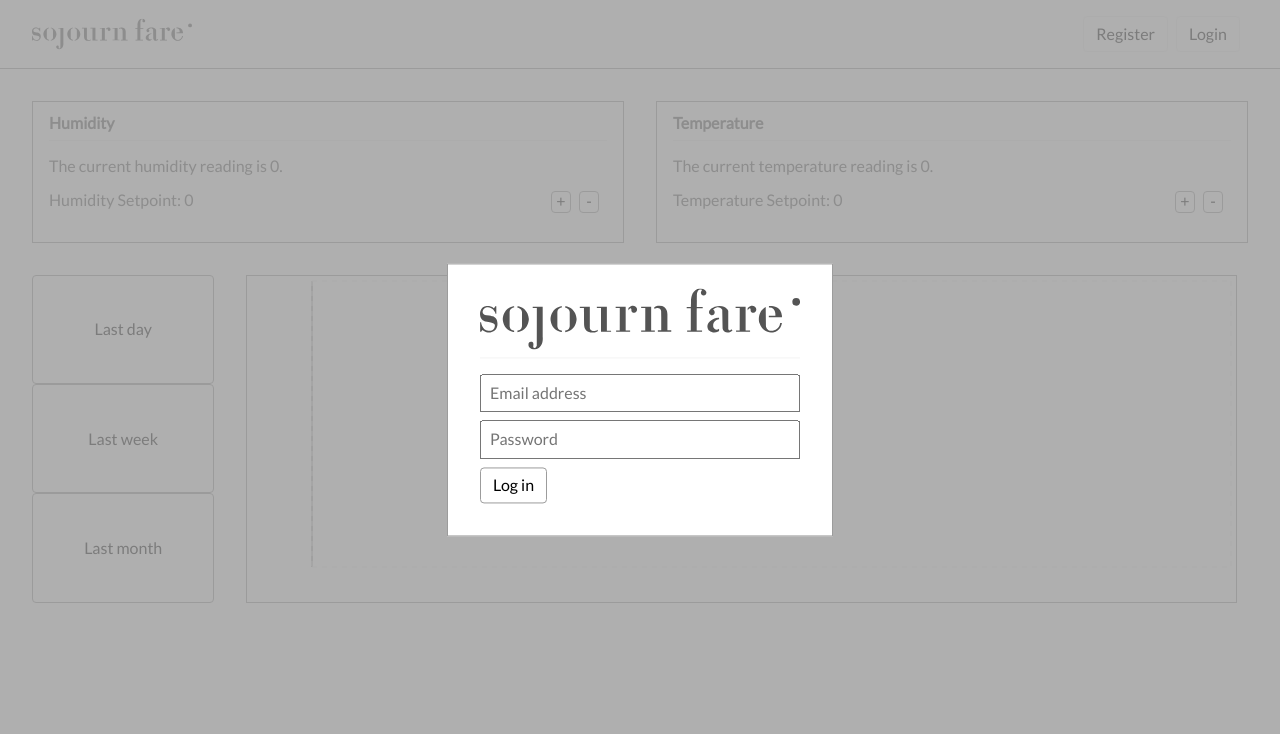
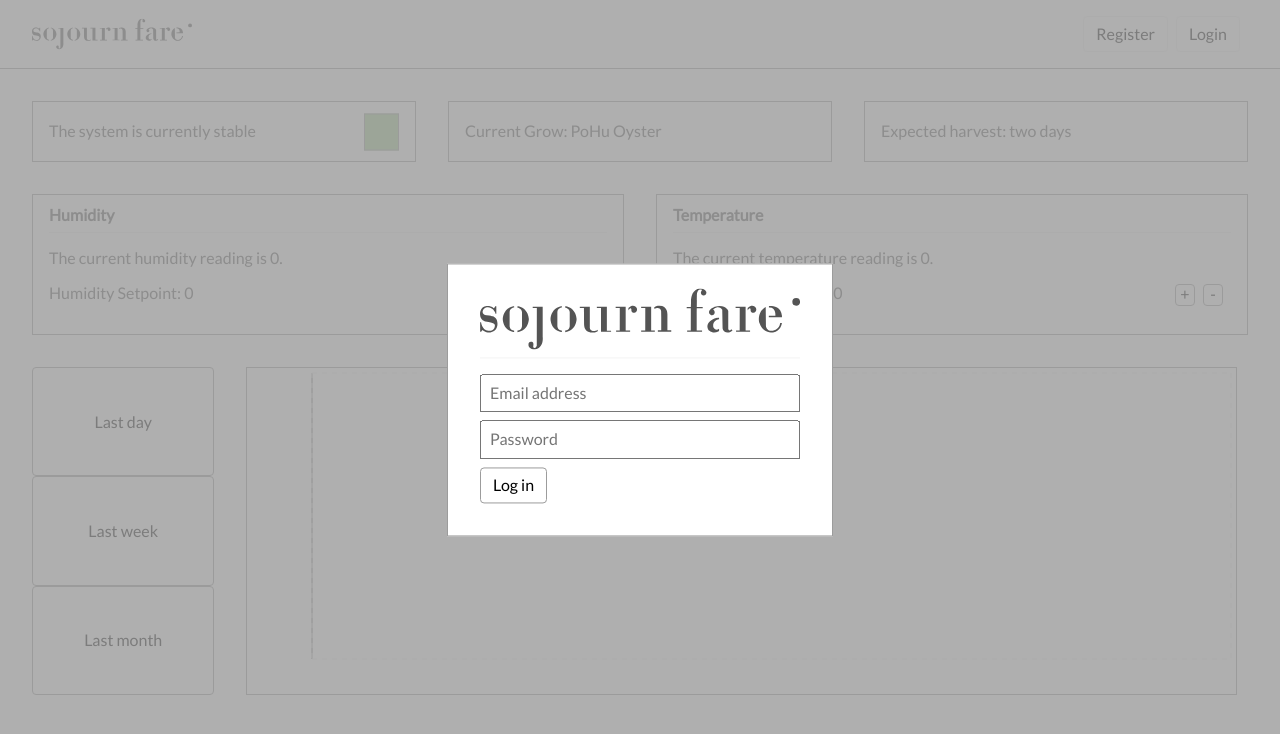
Before and after one commit to justinisamaker/spore, a React app in the folder client/: page /login in a window 1280 px wide. Shown: the top 734 px of the page. Built offline with nearby package versions, Linux system fonts and the light colour scheme; no server answers.

Commit message:
Add system overview section mockup

```diff
--- a/client/src/App.js
+++ b/client/src/App.js
@@ -8,6 +8,7 @@ import { Provider } from 'react-redux';
 import store from './store';
 
 import Header from './components/header/Header';
+import SystemOverview from './components/systemoverview/SystemOverview';
 import Login from './components/auth/Login';
 import CurrentReadingsContainer from './components/currentreadings/CurrentReadingsContainer';
 import LineChart from './components/linechart/LineChart';
@@ -41,6 +42,7 @@ class App extends Component {
         <BrowserRouter>
           <div className="App">
             <Header />
+            <SystemOverview />
             <Route exact path="/login" component={ Login } />
             <CurrentReadingsContainer />
             <LineChart />
--- /dev/null
+++ b/client/src/components/currentgrow/CurrentGrow.js
@@ -0,0 +1,12 @@
+import React from 'react';
+import './CurrentGrow.scss';
+
+const CurrentGrow = (props) => {
+  return(
+    <div className="current-grow system-overview-item">
+      <p>Current Grow: PoHu Oyster</p>
+    </div>
+  );
+}
+
+export default CurrentGrow;
--- /dev/null
+++ b/client/src/components/expectedharvest/ExpectedHarvest.js
@@ -0,0 +1,12 @@
+import React from 'react';
+import './ExpectedHarvest.scss';
+
+const ExpectedHarvest = (props) => {
+  return(
+    <div className="expected-harvest system-overview-item">
+      <p>Expected harvest: two days</p>
+    </div>
+  );
+}
+
+export default ExpectedHarvest;
--- /dev/null
+++ b/client/src/components/systemoverview/SystemOverview.js
@@ -0,0 +1,20 @@
+import React, { Component } from 'react';
+import SystemStatus from '../systemstatus/SystemStatus';
+import CurrentGrow from '../currentgrow/CurrentGrow';
+import ExpectedHarvest from '../expectedharvest/ExpectedHarvest';
+
+import './SystemOverview.scss';
+
+class SystemOverview extends Component {
+  render(){
+    return(
+      <div className="system-overview">
+        <SystemStatus />
+        <CurrentGrow />
+        <ExpectedHarvest />
+      </div>
+    );
+  }
+}
+
+export default SystemOverview;
--- /dev/null
+++ b/client/src/components/systemoverview/SystemOverview.scss
@@ -0,0 +1,13 @@
+@import '../../App';
+
+.system-overview{
+  margin:2em 2em 0em 2em;
+  display:grid;
+  grid-template-columns:1fr 1fr 1fr;
+  column-gap: 2rem;
+}
+
+.system-overview-item{
+  border:1px solid $medGray;
+  padding:0.25em 1em;
+}
--- /dev/null
+++ b/client/src/components/systemstatus/SystemStatus.js
@@ -0,0 +1,16 @@
+import React, { Component } from 'react';
+
+import './SystemStatus.scss';
+
+class SystemStatus extends Component {
+  render(){
+    return(
+      <div className="system-status system-overview-item">
+        <p>The system is currently stable</p>
+        <i className="system-status-indicator"></i>
+      </div>
+    );
+  }
+}
+
+export default SystemStatus;
--- /dev/null
+++ b/client/src/components/systemstatus/SystemStatus.scss
@@ -0,0 +1,17 @@
+@import '../../App';
+
+.system-status{
+  display:grid;
+  grid-template-columns:90% 10%;
+}
+
+.system-status-indicator{
+  position:relative;
+  width:100%;
+  height:0;
+  padding-top:100%;
+  background:$green;
+  top: 50%;
+  transform: translateY(-50%);
+  border:1px solid $medGray;
+}
```
Also changed, not shown: client/src/components/currentgrow/CurrentGrow.scss (added), client/src/components/expectedharvest/ExpectedHarvest.scss (added).
